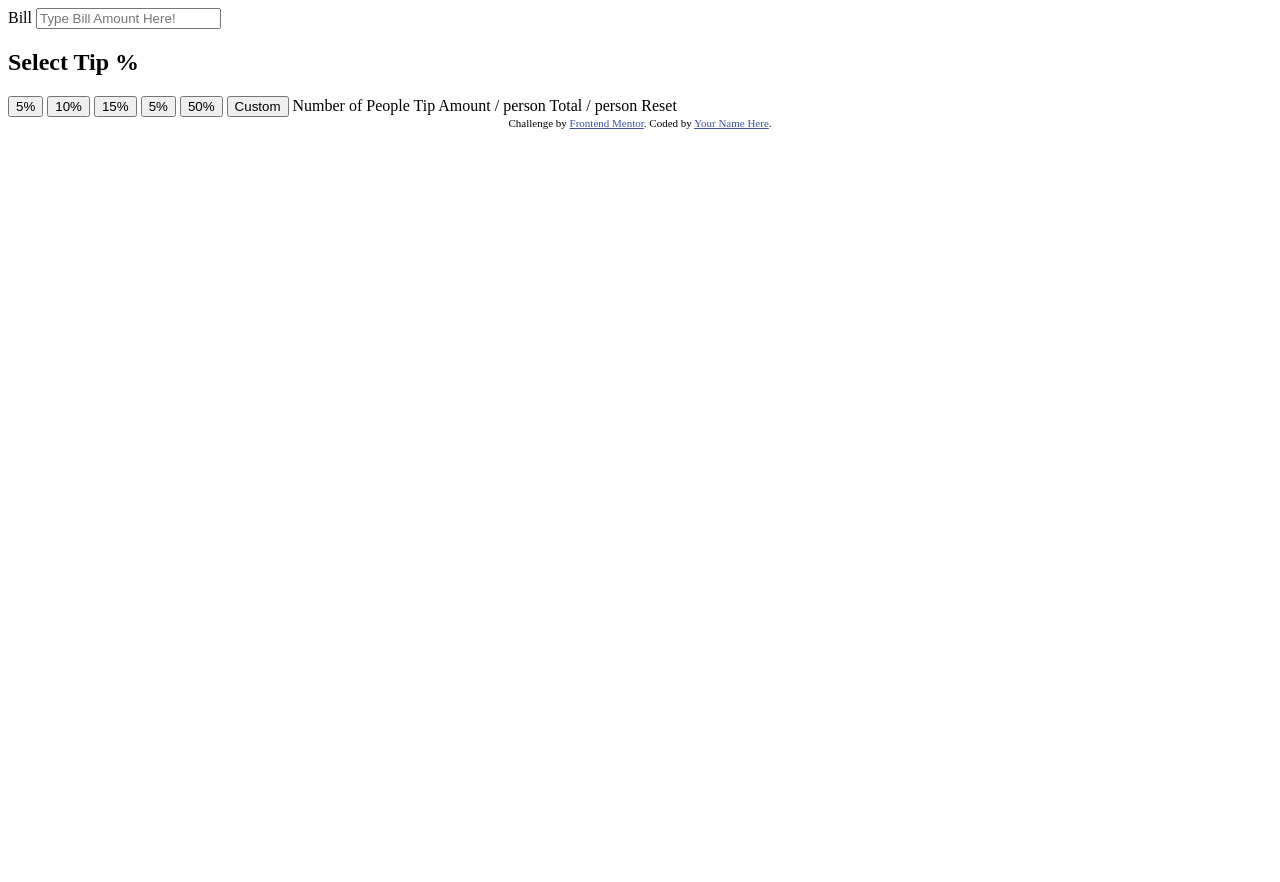
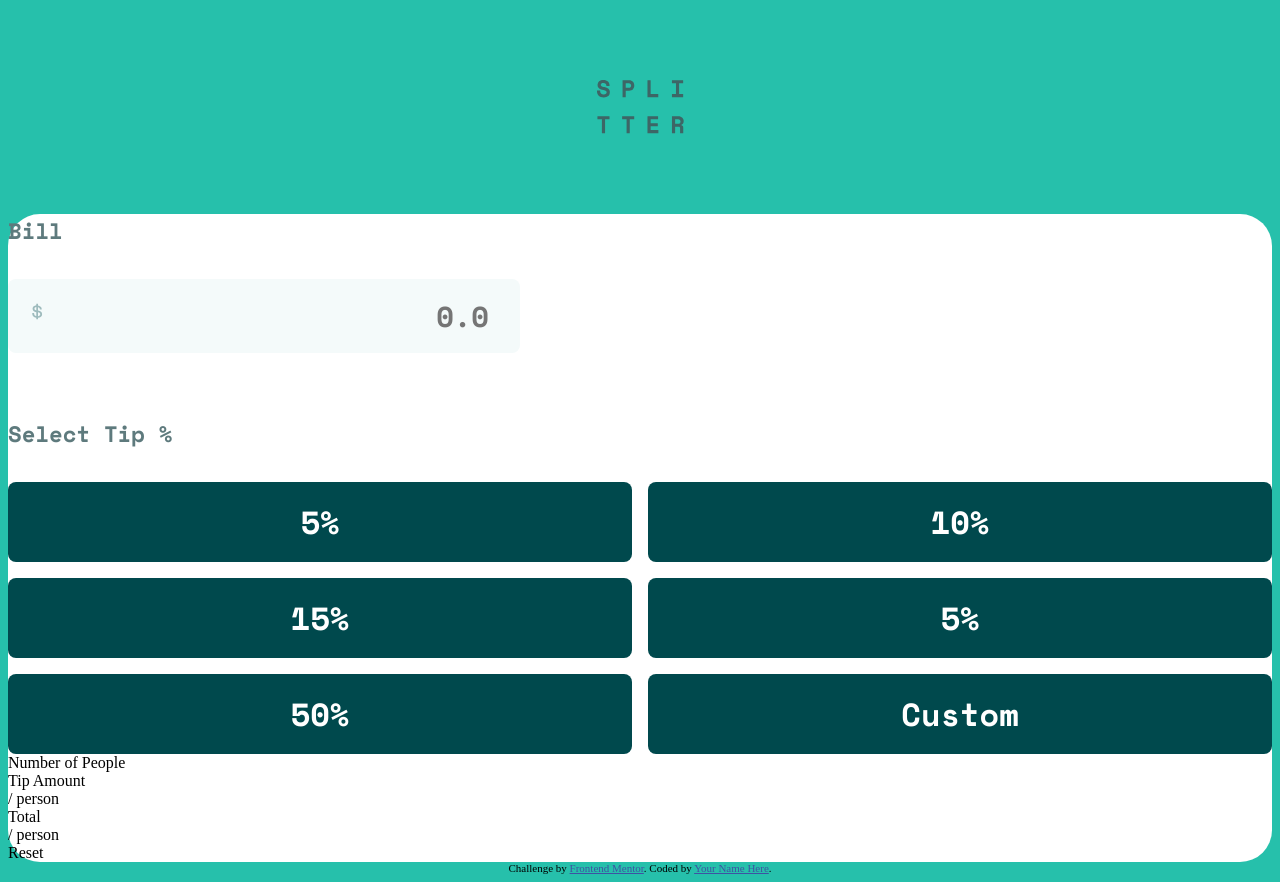
Before and after one commit to fatpav/Tip_Calculator_App, a plain HTML site: page index.html in a window 1280 px wide. Before the commit the page ends 800 px from the top, so only its background shows below. Drawn offline with nearby package versions, Linux system fonts and the light colour scheme.

Commit message:
some boxes added and some button styling

```diff
--- a/index.html
+++ b/index.html
@@ -3,8 +3,9 @@
 <head>
   <meta charset="UTF-8">
   <meta name="viewport" content="width=device-width, initial-scale=1.0"> <!-- displays site properly based on user's device -->
-
+  <link rel="stylesheet" href="./style.css" class="rel">
   <link rel="icon" type="image/png" sizes="32x32" href="./images/favicon-32x32.png">
+  <link href="https://fonts.googleapis.com/css2?family=Space+Mono:wght@400;700&display=swap" rel="stylesheet">
 
   <title>Paul D | Tip calculator app</title>
 
@@ -16,26 +17,40 @@
 </head>
 <body>
 
-  Bill
-  <input type="text" placeholder="Type Bill Amount Here!"></input>
+    <div class="header">
+      <img src="./images/logo.svg" alt="logo" />
+    </div>
 
-  <h2>Select Tip %</h2>
+  <div class="mainContainer">
+    <div class="label">
+      <label for="input">Bill</label>
+    </div>
+
+  <div class="inputContainer">
+    <input type="number" placeholder="0.0" min="0" id="input">
+    <img src="./images/icon-dollar.svg">
+  </div>
+
+  <div class="label">Select Tip %</div>
+    <div class="tipBox">
       <button>5%</button>
       <button>10%</button>
       <button>15%</button>
       <button>5%</button>
       <button>50%</button>
       <button>Custom</button>
+    </div>
 
-  Number of People
+  <div>Number of People</div>
 
-  Tip Amount
-  / person
+  <div>Tip Amount</div>
+  <div>/ person</div>
 
-  Total
-  / person
+  <div>Total</div>
+  <div>/ person</div>
 
-  Reset
+  <div>Reset</div>
+</div>
 
   <div class="attribution">
     Challenge by <a href="https://www.frontendmentor.io?ref=challenge" target="_blank">Frontend Mentor</a>.
--- a/style.css
+++ b/style.css
@@ -0,0 +1,78 @@
+* {
+    border: 0;
+    padding: 0;
+}
+
+.header {
+    display: flex;
+    justify-content: center;
+    margin-block: 5rem;
+}
+
+body {
+    background-color: hsl(172, 67%, 45%);
+}
+
+.mainContainer {
+    border-radius: 2rem;
+    background-color: #fff;
+}
+
+.inputContainer {
+    position: relative;
+}
+
+.inputContainer > input {
+    margin-block: 0 4rem;
+    padding : 1rem;
+    font-size: 1.6rem;
+    width : 30rem;
+    border : none;
+    border-radius: 0.5rem;
+    background-color : hsl(189, 41%, 97%);
+    text-align: right;
+    cursor: pointer;
+    font-family: 'Space Mono',sans-serif;
+    font-weight: 700;
+    color: hsl(183, 100%, 15%);
+    font-size: 1.8rem;
+}
+
+input[type=number] {
+    -moz-appearance: textfield;
+}
+
+.inputContainer > img {
+    position: absolute;
+    top : 1.5rem;
+    left : 1.5rem;
+}
+
+.label {
+    font-family: 'Space Mono',sans-serif;
+    font-size: 1.4rem;
+    color : hsl(186, 14%, 43%);
+    font-weight: 700;
+    margin-bottom: 2rem;
+    position: relative;
+}
+
+.tipBox {
+    display: grid;
+    grid-template-rows: 1fr 1fr 1fr;
+    grid-template-columns: 1fr 1fr;
+    grid-gap: 1rem;
+}
+
+.tipBox > button {
+    font-family: 'Space Mono', sans-serif;
+    padding: 1rem;
+    border: none;
+    border-radius: 0.5rem;
+    background-color : hsl(183, 100%, 15%);
+    color : #fff;
+    font-size: 2rem;
+    font-family: 'Space Mono',sans-serif;
+    font-weight: 700;
+    cursor: pointer;
+}
```
Lines whose indentation alone changed are shown as unchanged.
